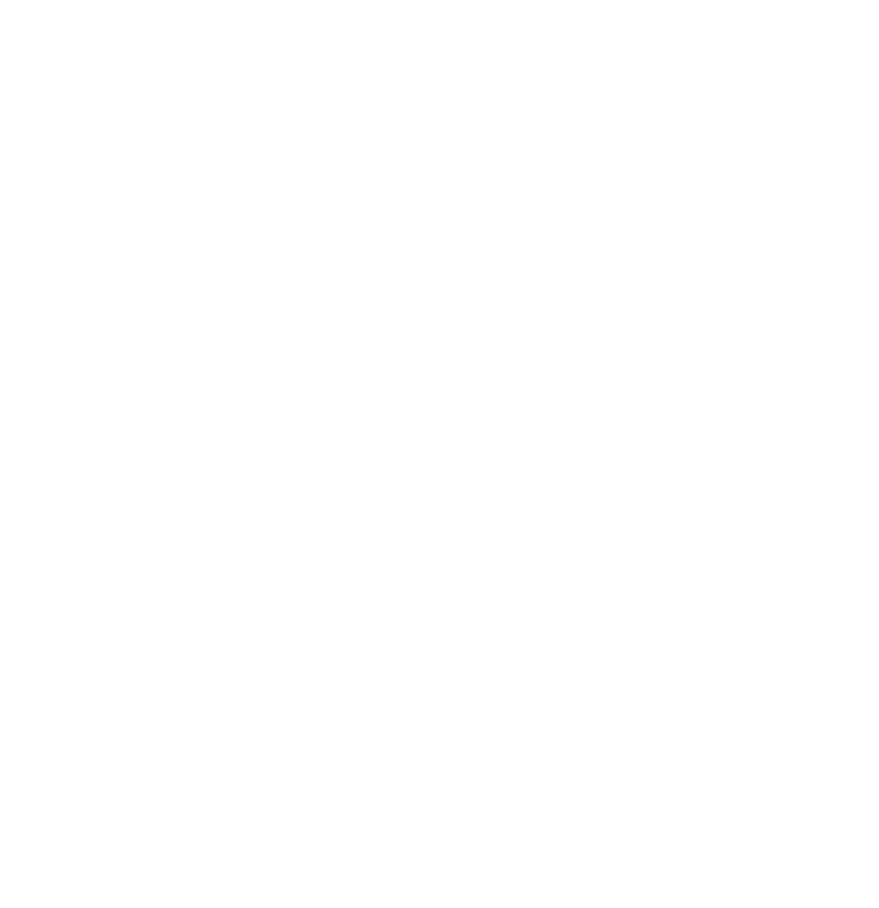
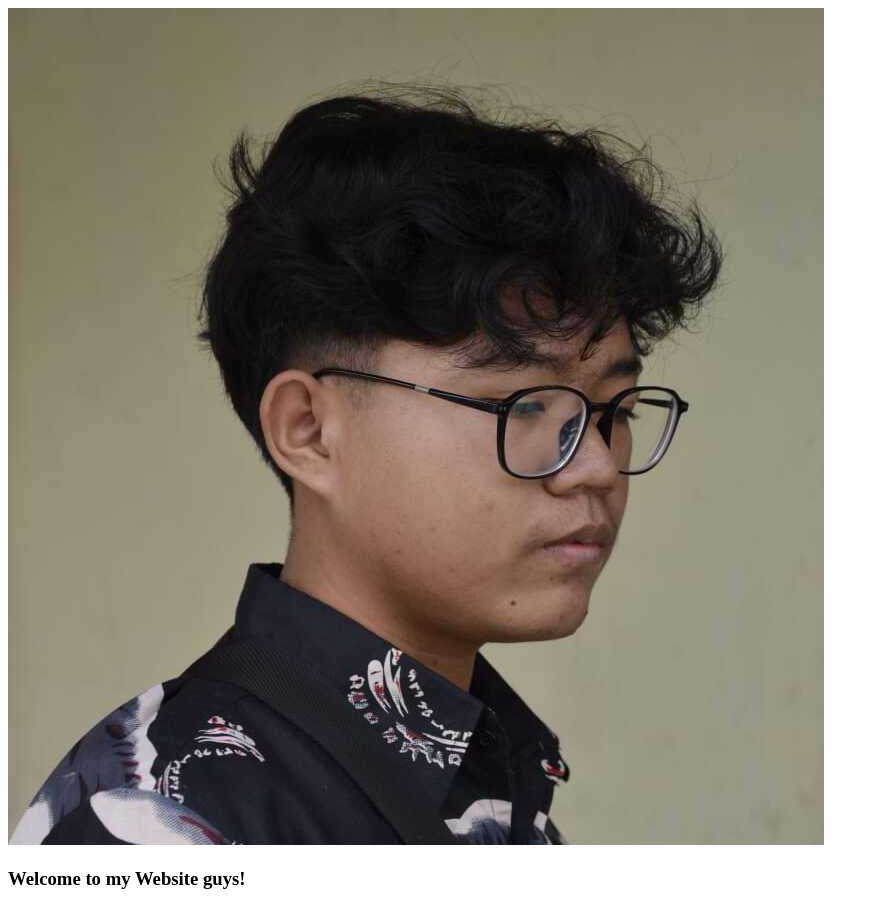
Before and after one commit to DhaniKWP/1124160014-day8-framelayout, a plain HTML site: page home.html in a window 1280 px wide. Shown: the whole page, without its empty margins (0-879 px from the left). Before the commit the page ends 800 px from the top, so only its background shows below. Drawn offline with Linux system fonts and the light colour scheme.

Commit message:
4. membuat isi home

```diff
--- a/home.html
+++ b/home.html
@@ -6,6 +6,11 @@
   <title>Home</title>
 </head>
 <body>
-
+  <div class="foto">
+    <img src="images/saya.jpg" alt="gambar">
+  </div>
+  <div class="welcome">
+    <h3>Welcome to my Website guys!</h3>
+  </div>
 </body>
 </html>
```
